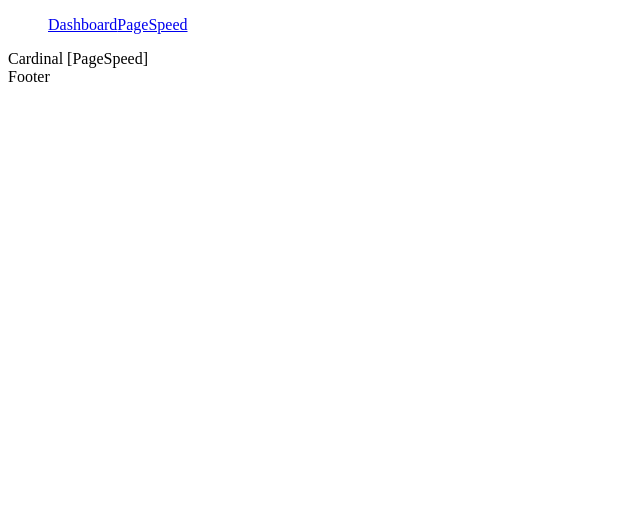
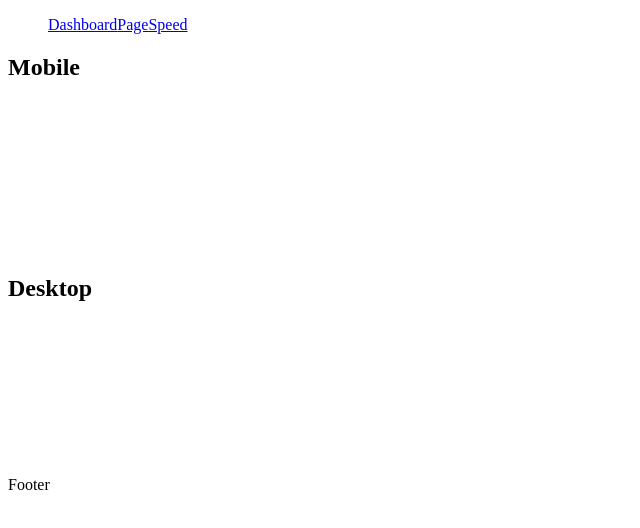
Before and after one commit to igorexec/cardinal, a React (Create React App) app in the folder frontend/: page /pagespeed in a window 1280 px wide. Shown: the top 528 px of the page, without its empty margins (0-640 px from the left). Built offline with nearby package versions, Linux system fonts and the light colour scheme.

Commit message:
add: charts

```diff
--- a/frontend/package.json
+++ b/frontend/package.json
@@ -3,6 +3,7 @@
   "version": "0.1.0",
   "private": true,
   "dependencies": {
+    "@types/d3": "5.7.2",
     "@types/enzyme": "3.10.3",
     "@types/enzyme-adapter-react-16": "1.0.5",
     "@types/jest": "24.0.17",
@@ -12,6 +13,7 @@
     "@types/react-router-dom": "4.3.4",
     "@types/react-transition-group": "4.2.2",
     "@types/styled-components": "4.1.18",
+    "d3": "5.9.7",
     "enzyme": "3.10.0",
     "enzyme-adapter-react-16": "1.14.0",
     "enzyme-to-json": "3.4.0",
--- /dev/null
+++ b/frontend/src/@pages/pagespeed/chart.tsx
@@ -0,0 +1,16 @@
+import React from 'react';
+import {LineChart} from '@ui-kit/charts';
+
+interface Props {
+  title: string;
+  data?: any;
+}
+
+export const PageSpeedChart: React.FC<Props> = ({title}) => {
+  return (
+    <section>
+      <h1>{title}</h1>
+      <LineChart />
+    </section>
+  );
+};
--- a/frontend/src/@pages/pagespeed/pagespeed.tsx
+++ b/frontend/src/@pages/pagespeed/pagespeed.tsx
@@ -1,5 +1,11 @@
 import React from 'react';
+import {PageSpeedChart} from './chart';
 
 export const PageSpeed: React.FC = () => {
-  return <div>Cardinal [PageSpeed]</div>;
+  return (
+    <div>
+      <PageSpeedChart title="Mobile" />
+      <PageSpeedChart title="Desktop" />
+    </div>
+  );
 };
--- /dev/null
+++ b/frontend/src/@ui-kit/charts/index.ts
@@ -0,0 +1 @@
+export {LineChart} from './line-chart';
--- /dev/null
+++ b/frontend/src/@ui-kit/charts/line-chart/index.ts
@@ -0,0 +1 @@
+export {LineChart} from './line-chart';
--- /dev/null
+++ b/frontend/src/@ui-kit/charts/line-chart/line-chart.tsx
@@ -0,0 +1,17 @@
+import React, {Component} from 'react';
+import * as d3 from 'd3';
+
+export class LineChart extends Component {
+  private el = React.createRef<SVGSVGElement>();
+
+  componentDidMount(): void {
+  }
+
+  render() {
+    return (
+      <div>
+        <svg ref={this.el} />
+      </div>
+    );
+  }
+}
--- a/frontend/tslint.yaml
+++ b/frontend/tslint.yaml
@@ -23,6 +23,8 @@ rules:
   interface-name: false
   arrow-parens: false
   no-implicit-dependencies: false
+  member-access:
+    options: no-public
   jsx-space-before-trailing-slash: true
   jsx-self-close: true
   jsx-boolean-value:
```
Also changed, not shown: 2 other files (tests, documents, lock files or other folders).
